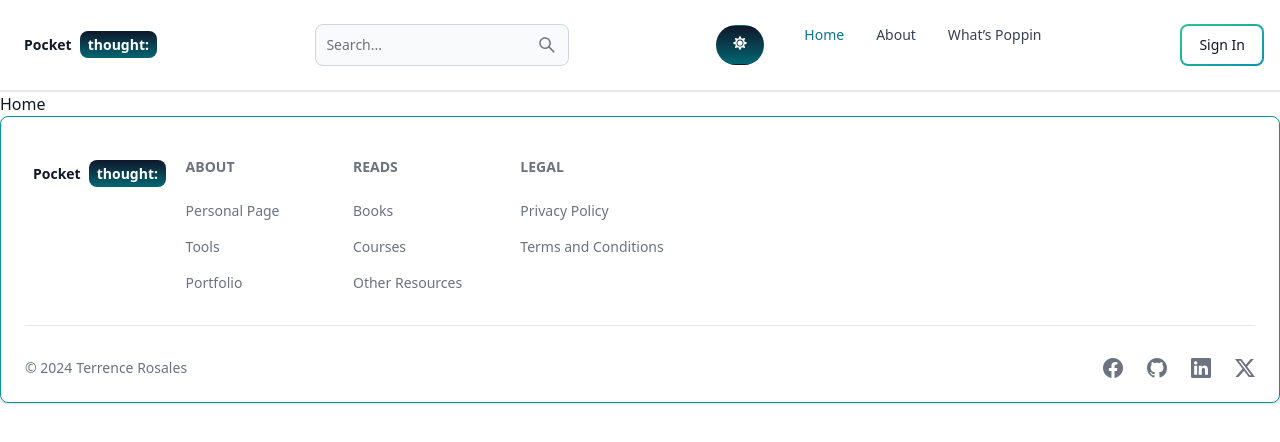
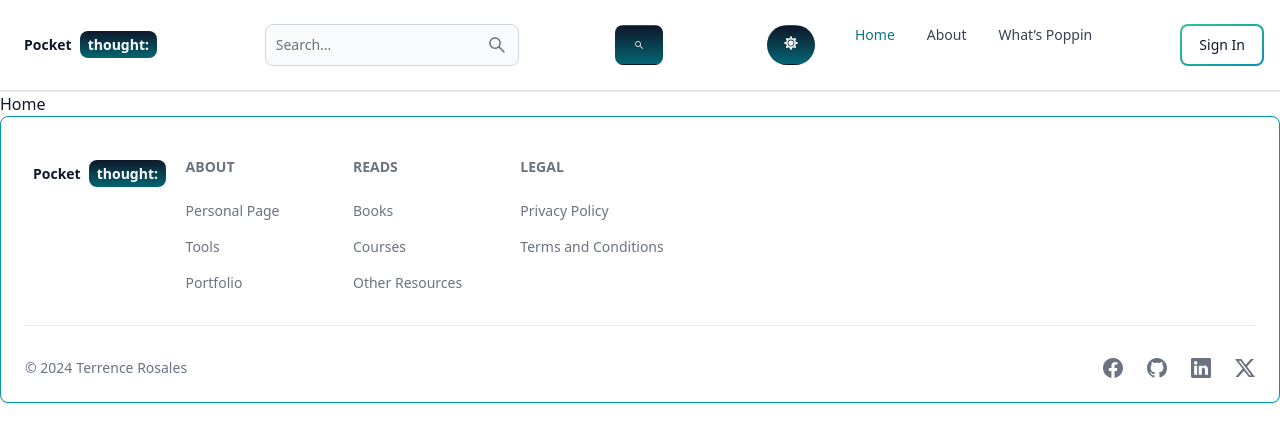
Before and after one commit to TerRosales/tr-blog, a React (Vite) app in the folder client/: page / in a window 1280 px wide. Shown: the top 442 px of the page. Built offline with nearby package versions, Linux system fonts and the light colour scheme; no server answers.

Commit message:
fixed header UI

```diff
--- a/client/src/components/Header.jsx
+++ b/client/src/components/Header.jsx
@@ -37,7 +37,7 @@ const Header = () => {
           rightIcon={AiOutlineSearch}
         />
       </form>
-      <Button className="button-gradient w-12 h-10 lg:hidden pill">
+      <Button className="button-gradient w-12 h-10 pill lg:inline">
         <AiOutlineSearch />
       </Button>
       <div className="flex gap-2 md:order-2">
```
